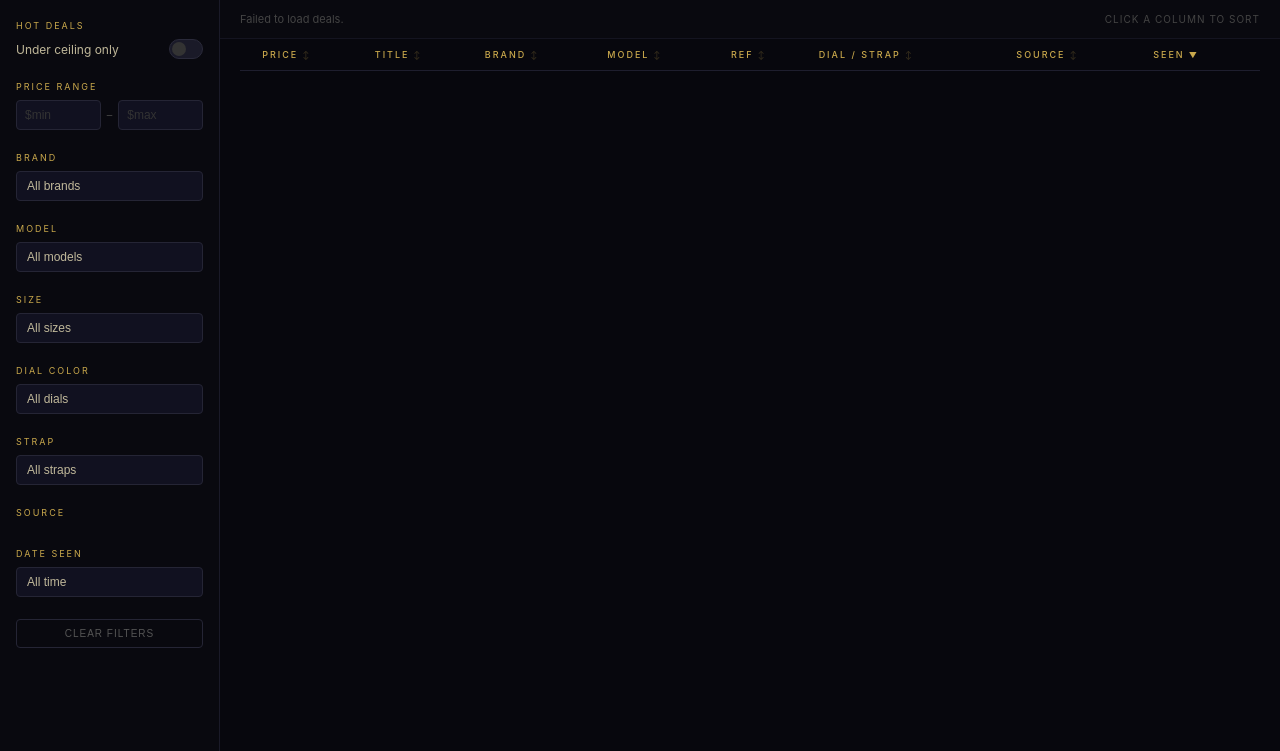
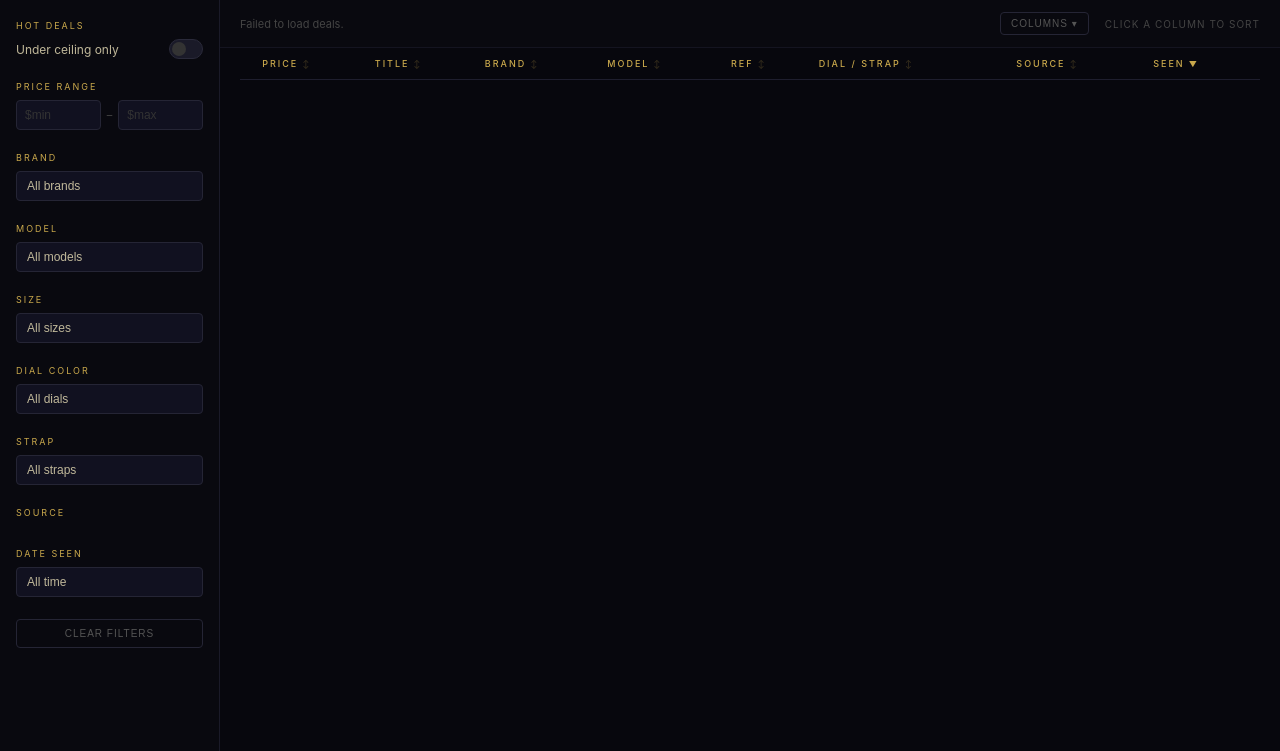
Before and after one commit to noelrodriguez/watch-notifier, a Python web app: template webapp/flask/templates/index.html in a window 1280 px wide. Shown: the part 58-809 px from the top of the page. Run offline with Jinja, Linux system fonts and the light colour scheme; the template is opened without the code that fills it, so the values that code supplies are empty.

Commit message:
feat: hide/show Deals table columns with localStorage persistence
Adds a Columns popover button in the toolbar. Toggling any of the 8
data columns (price, title, brand, model, ref, dial, source, seen)
hides/shows both the <th> and every matching <td> (via col-<key>
classes). Choice is saved to localStorage and restored on page load.

Co-Authored-By: Claude Sonnet 4.6 <noreply@anthropic.com>

```diff
--- a/webapp/flask/static/app.js
+++ b/webapp/flask/static/app.js
@@ -4,6 +4,38 @@ let allDeals = [];
 
 /* Active column sort. Default = newest first (date_seen, descending). */
 let sortState = { column: 'date_seen', dir: 'desc' };
+
+/* ── Column visibility ── */
+const COL_KEYS = ['price', 'title', 'brand', 'model', 'ref', 'dial', 'source', 'date_seen'];
+const LS_COL_KEY = 'deals-hidden-cols';
+
+function loadHiddenCols() {
+  try {
+    const raw = (typeof localStorage !== 'undefined') && localStorage.getItem(LS_COL_KEY);
+    if (!raw) return new Set();
+    const parsed = JSON.parse(raw);
+    if (!Array.isArray(parsed)) return new Set();
+    return new Set(parsed.filter((k) => COL_KEYS.includes(k)));
+  } catch { return new Set(); }
+}
+
+function saveHiddenCols(hidden) {
+  try {
+    (typeof localStorage !== 'undefined') &&
+      localStorage.setItem(LS_COL_KEY, JSON.stringify([...hidden]));
+  } catch { /* storage unavailable */ }
+}
+
+let hiddenCols = loadHiddenCols();
+
+function applyColVisibility() {
+  hiddenCols.forEach((key) => {
+    document.querySelectorAll(`.col-${key}`).forEach((el) => { el.style.display = 'none'; });
+  });
+  COL_KEYS.filter((k) => !hiddenCols.has(k)).forEach((key) => {
+    document.querySelectorAll(`.col-${key}`).forEach((el) => { el.style.display = ''; });
+  });
+}
 
 /* ── Data fetch ── */
 async function fetchData() {
@@ -239,17 +271,19 @@ function render() {
       const safeTitle = escapeHtml(d.title || '');
       return `<tr${rowCls} data-url="${safeUrl}">
         <td>${d.is_hot ? '<span class="hot-badge">🔥</span>' : ''}</td>
-        <td class="price-cell ${priceCls}">${price}</td>
-        <td class="title-cell" title="${safeTitle}">${escapeHtml(d.title || '—')}</td>
-        <td class="brand-cell">${escapeHtml(d.brand || '—')}</td>
-        <td class="model-cell">${escapeHtml(d.model || '—')}</td>
-        <td class="ref-cell">${escapeHtml(ref)}</td>
-        <td class="dial-cell">${escapeHtml(dialStr)}</td>
-        <td>${sourceBadge(d.source)}</td>
-        <td class="age-cell">${relativeTime(d.date_seen)}</td>
+        <td class="price-cell ${priceCls} col-price">${price}</td>
+        <td class="title-cell col-title" title="${safeTitle}">${escapeHtml(d.title || '—')}</td>
+        <td class="brand-cell col-brand">${escapeHtml(d.brand || '—')}</td>
+        <td class="model-cell col-model">${escapeHtml(d.model || '—')}</td>
+        <td class="ref-cell col-ref">${escapeHtml(ref)}</td>
+        <td class="dial-cell col-dial">${escapeHtml(dialStr)}</td>
+        <td class="col-source">${sourceBadge(d.source)}</td>
+        <td class="age-cell col-date_seen">${relativeTime(d.date_seen)}</td>
       </tr>`;
     })
     .join('');
+
+  applyColVisibility();
 }
 
 /* ── Helpers ── */
@@ -332,10 +366,58 @@ function setupListeners() {
   });
 }
 
+/* ── Column toggle popover ── */
+function setupColToggle() {
+  const btn = document.getElementById('col-toggle-btn');
+  const popover = document.getElementById('col-popover');
+
+  // Sync checkbox state from loaded hiddenCols
+  popover.querySelectorAll('[data-col]').forEach((box) => {
+    const key = box.dataset.col;
+    const cb  = box.querySelector('input');
+    const vis = !hiddenCols.has(key);
+    cb.checked = vis;
+    box.classList.toggle('checked', vis);
+  });
+
+  btn.addEventListener('click', (e) => {
+    e.stopPropagation();
+    const open = popover.style.display !== 'none';
+    popover.style.display = open ? 'none' : 'block';
+    btn.setAttribute('aria-expanded', String(!open));
+  });
+
+  document.addEventListener('click', (e) => {
+    if (!popover.contains(e.target) && e.target !== btn) {
+      popover.style.display = 'none';
+      btn.setAttribute('aria-expanded', 'false');
+    }
+  });
+
+  popover.querySelectorAll('.checkbox-row').forEach((row) => {
+    row.addEventListener('click', (e) => {
+      if (e.target.tagName === 'INPUT') return;
+      const cb = row.querySelector('input');
+      cb.checked = !cb.checked;
+      cb.dispatchEvent(new Event('change'));
+    });
+    row.querySelector('input').addEventListener('change', (e) => {
+      const box = row.querySelector('[data-col]');
+      const key = box.dataset.col;
+      box.classList.toggle('checked', e.target.checked);
+      if (e.target.checked) hiddenCols.delete(key);
+      else hiddenCols.add(key);
+      saveHiddenCols(hiddenCols);
+      applyColVisibility();
+    });
+  });
+}
+
 /* ── Boot ── */
 document.addEventListener('DOMContentLoaded', () => {
   setupListeners();
   setupSortHeaders();
+  setupColToggle();
   setupWatchesListeners();
   fetchData();
 });
--- a/webapp/flask/static/style.css
+++ b/webapp/flask/static/style.css
@@ -304,3 +304,37 @@ td { padding: 9px 12px 9px 0; vertical-align: middle; }
 .advanced summary { cursor: pointer; color: #c9a84c; margin: 10px 0; }
 .label { color: #888; font-size: 0.85em; text-transform: uppercase;
   letter-spacing: 0.5px; margin-bottom: 6px; }
+
+/* ── Toolbar right group ── */
+.toolbar-right { display: flex; align-items: center; gap: 16px; }
+
+/* ── Column toggle ── */
+.col-toggle-wrap { position: relative; }
+.col-toggle-btn {
+  background: transparent;
+  border: 1px solid #252535;
+  color: #555;
+  font-size: 10px;
+  padding: 5px 10px;
+  border-radius: 4px;
+  cursor: pointer;
+  letter-spacing: 1px;
+  text-transform: uppercase;
+  transition: border-color 0.15s, color 0.15s;
+}
+.col-toggle-btn:hover { border-color: #c9a84c44; color: #c9a84c; }
+.col-popover {
+  position: absolute;
+  right: 0;
+  top: calc(100% + 6px);
+  background: #09090f;
+  border: 1px solid #252535;
+  border-radius: 6px;
+  padding: 10px 12px;
+  display: flex;
+  flex-direction: column;
+  gap: 8px;
+  z-index: 30;
+  min-width: 130px;
+  box-shadow: 0 4px 16px rgba(0,0,0,0.5);
+}
--- a/webapp/flask/templates/index.html
+++ b/webapp/flask/templates/index.html
@@ -99,7 +99,22 @@
 
     <div class="toolbar">
       <div class="result-count" id="result-count">Loading…</div>
-      <div class="sort-hint">Click a column to sort</div>
+      <div class="toolbar-right">
+        <div class="col-toggle-wrap">
+          <button class="col-toggle-btn" id="col-toggle-btn" aria-expanded="false">Columns ▾</button>
+          <div class="col-popover" id="col-popover" style="display:none">
+            <label class="checkbox-row"><span class="checkbox-box checked" data-col="price"><input type="checkbox" checked></span><span class="checkbox-text">Price</span></label>
+            <label class="checkbox-row"><span class="checkbox-box checked" data-col="title"><input type="checkbox" checked></span><span class="checkbox-text">Title</span></label>
+            <label class="checkbox-row"><span class="checkbox-box checked" data-col="brand"><input type="checkbox" checked></span><span class="checkbox-text">Brand</span></label>
+            <label class="checkbox-row"><span class="checkbox-box checked" data-col="model"><input type="checkbox" checked></span><span class="checkbox-text">Model</span></label>
+            <label class="checkbox-row"><span class="checkbox-box checked" data-col="ref"><input type="checkbox" checked></span><span class="checkbox-text">Ref</span></label>
+            <label class="checkbox-row"><span class="checkbox-box checked" data-col="dial"><input type="checkbox" checked></span><span class="checkbox-text">Dial / Strap</span></label>
+            <label class="checkbox-row"><span class="checkbox-box checked" data-col="source"><input type="checkbox" checked></span><span class="checkbox-text">Source</span></label>
+            <label class="checkbox-row"><span class="checkbox-box checked" data-col="date_seen"><input type="checkbox" checked></span><span class="checkbox-text">Seen</span></label>
+          </div>
+        </div>
+        <div class="sort-hint">Click a column to sort</div>
+      </div>
     </div>
 
     <div class="table-wrap">
@@ -107,14 +122,14 @@
         <thead>
           <tr>
             <th></th>
-            <th class="sortable" data-sort="price">Price</th>
-            <th class="sortable" data-sort="title">Title</th>
-            <th class="sortable" data-sort="brand">Brand</th>
-            <th class="sortable" data-sort="model">Model</th>
-            <th class="sortable" data-sort="ref">Ref</th>
-            <th class="sortable" data-sort="dial">Dial / Strap</th>
-            <th class="sortable" data-sort="source">Source</th>
-            <th class="sortable" data-sort="date_seen">Seen</th>
+            <th class="sortable col-price" data-sort="price">Price</th>
+            <th class="sortable col-title" data-sort="title">Title</th>
+            <th class="sortable col-brand" data-sort="brand">Brand</th>
+            <th class="sortable col-model" data-sort="model">Model</th>
+            <th class="sortable col-ref" data-sort="ref">Ref</th>
+            <th class="sortable col-dial" data-sort="dial">Dial / Strap</th>
+            <th class="sortable col-source" data-sort="source">Source</th>
+            <th class="sortable col-date_seen" data-sort="date_seen">Seen</th>
           </tr>
         </thead>
         <tbody id="deals-tbody"></tbody>
```
Also changed, not shown: webapp/flask/static/columns.test.mjs (added, +47 -0 lines), webapp/flask/tests/test_app.py (+1 -1 lines).
